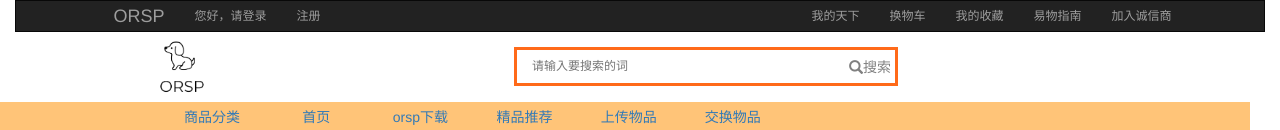
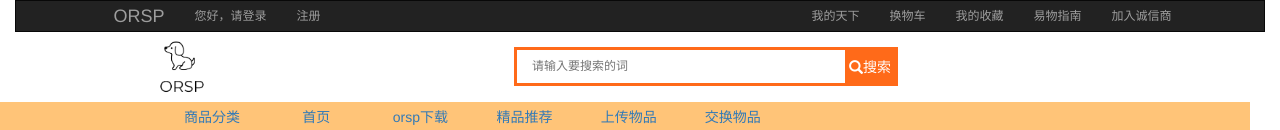
Before and after one commit to feiChen0522/orsp_vue, a Vue app: page / in a window 1280 px wide. Shown: the top 130 px of the page. Built offline with nearby package versions, Linux system fonts and the light colour scheme; no server answers.

Commit message:
cf update SearchBox

```diff
--- a/index.html
+++ b/index.html
@@ -8,7 +8,7 @@
     <link rel="stylesheet" href="https://cdn.jsdelivr.net/npm/bootstrap@3.3.7/dist/css/bootstrap.min.css" integrity="sha384-BVYiiSIFeK1dGmJRAkycuHAHRg32OmUcww7on3RYdg4Va+PmSTsz/K68vbdEjh4u" crossorigin="anonymous">
     <script src="https://cdn.jsdelivr.net/npm/axios@0.12.0/dist/axios.min.js"></script>
     <script src="https://cdn.jsdelivr.net/npm/lodash@4.13.1/lodash.min.js"></script>
-    <link rel="shortcut icon" type="image/x-icon" href="static/logoko.ico" rel="external nofollow" />
+    <link rel="shortcut icon" type="image/x-icon" href="static/images/logoko.ico" rel="external nofollow" />
   </head>
   <body>
     <div id="app"></div>
--- a/src/components/SearchBox.vue
+++ b/src/components/SearchBox.vue
@@ -1,7 +1,7 @@
 <template>
   <div class="search-box">
     <div>
-      <a href="####"><div class="logo"></div></a>
+      <a href="#"><div class="logo"></div></a>
     </div>
     <div class="box">
       <div class="box-text" >
@@ -61,17 +61,16 @@ export default {
   .search-box .box .box-text .btn-search{
     float: right;
     width: 50px;
-    color: gray;
     line-height: 36px;
     text-align: center;
     height: 35px;
     position: relative;
     top: -1px;
-    cursor: pointer;
+    background-color: #ff6a19;
+    color: #ffffff;
   }
   .search-box .box .box-text .btn-search:focus, .search-box .box .box-text .btn-search:hover{
-    background-color: #ff6a19;
-    color: #ffffff;
+    cursor: pointer;
   }
   .search-box .box .box-text .btn-search span{
     position: relative;
```
